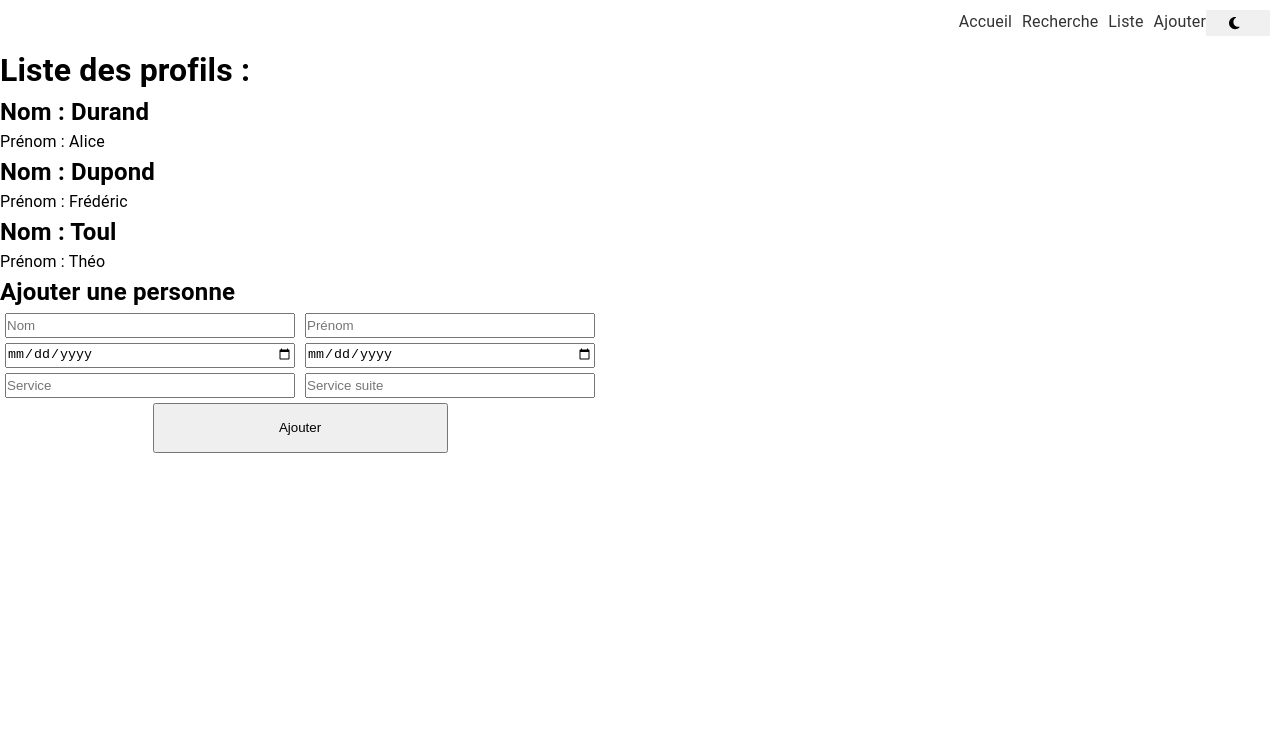
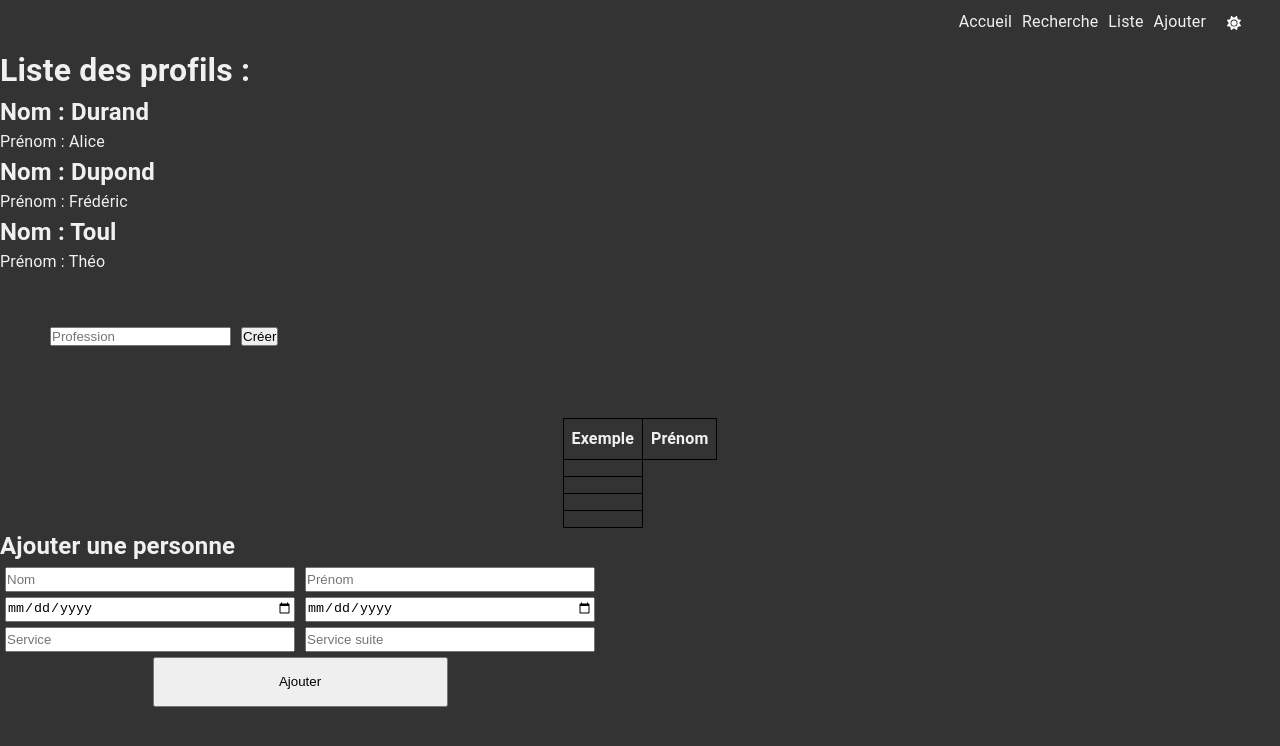
Before and after one commit to ELodieDenis/App-entreprise-salari-s, a React (Vite) app: page /ajouter in a window 1280 px wide. Shown: the top 746 px of the page. Built offline with nearby package versions, Linux system fonts and the light colour scheme.

Commit message:
test exemple ajouter nouvel employé

```diff
--- a/src/App.jsx
+++ b/src/App.jsx
@@ -14,7 +14,7 @@ import { faSun, faMoon } from '@fortawesome/free-solid-svg-icons';
 
 function App() {
 
-const [ mode, setMode ] = useState("light")
+const [ mode, setMode ] = useState("dark")
 
 const theme = useMemo(() =>
   createTheme({
--- a/src/Components/AddPersons.jsx
+++ b/src/Components/AddPersons.jsx
@@ -9,7 +9,6 @@ const AddPerson = () => {
     const [service, setService] = useState('');
 
     const onChangeNom = () => {
-
         console.log("prénom ajouté")
     }
 
@@ -33,12 +32,14 @@ const AddPerson = () => {
         setDateNaissance('');
         setDateEntreeEntreprise('');
         setService('');
+
+        console.log(nom)
     };
 
     return (
         <div className='addPersons'>
             <h2>Ajouter une personne</h2>
-            <form className='form_addPersons'>
+            <form className='form_addPersons' onSubmit={() => handleAddPerson()}>
                 <div className='div_form_addPersons'>
                     <div className='div_addPersons_nom_prenom'>
                         <input
--- a/src/Components/ExAddPerson.jsx
+++ b/src/Components/ExAddPerson.jsx
@@ -1,8 +1,33 @@
 import React from 'react';
 import ExProfil from '../Components/ExProfil.jsx';
+import { useState, useEffect } from 'react';
 
 function ExAddPerson() {
 
+    const [ valueInput, setValueInput ] = useState("")
+
+    const[ profession, setProfession ] = useState([])
+
+    const handleSubmit = (e) => {
+        e.preventDefault();
+
+        setProfession(prevProfessions => [...prevProfessions, valueInput])
+
+        setValueInput("")
+
+        console.log(valueInput)
+    }
+
+    const handleChange = (e) => {
+        setValueInput(e.target.value)
+    }
+
+    useEffect(() => {
+        if(profession.length > 0) {
+            console.log(profession);
+            console.log(profession.length)
+        }
+    }, [profession])
 
     return (
         <div>
@@ -11,6 +36,41 @@ function ExAddPerson() {
             <ExProfil nom="Durand" prenom="Alice"/>
             <ExProfil nom="Dupond" prenom="Frédéric"/>
             <ExProfil nom="Toul" prenom="Théo"/>
+
+            <form action="" style={{
+                padding: '50px'}} onSubmit={handleSubmit}>
+                <label>
+                    <input type="text" placeholder='Profession'
+                    value={valueInput}
+                    onChange={handleChange}
+                    />
+                </label>
+                <button style={{
+                    marginLeft:'10px'
+                }}>Créer</button>
+            </form>
+            <table>
+                <thead>
+                    <tr>
+                        <th>Exemple</th>
+                        <th>Prénom</th>
+                    </tr>
+                </thead>
+                <tbody>
+                    <tr>
+                        <th>{profession[0]}</th>
+                    </tr>
+                    <tr>
+                        <th>{profession[1]}</th>
+                    </tr>
+                    <tr>
+                        <th>{profession[2]}</th>
+                    </tr>
+                    <tr>
+                        <th>{profession[3]}</th>
+                    </tr>
+                </tbody>
+            </table>
         </div>
     );
 };
--- a/src/Components/ExProfil.jsx
+++ b/src/Components/ExProfil.jsx
@@ -5,7 +5,10 @@ function ExProfil({nom, prenom}) {
         <div>
             <h2>Nom : {nom}</h2>
             <p>Prénom : {prenom}</p>
+
+
         </div>
+
     );
 };
 
```
